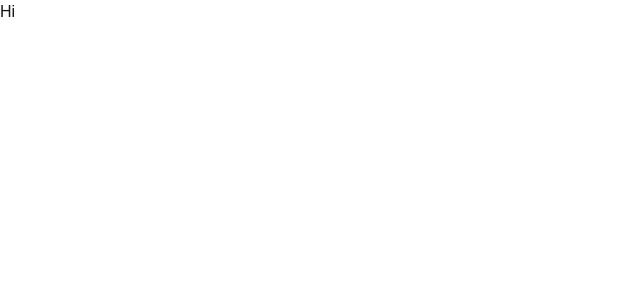
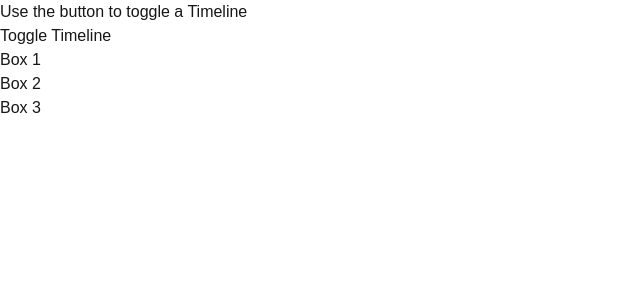
Before and after one commit to SpectralGT/Portfolio_v3, a Next.js app: page / in a window 1280 px wide. Shown: the top 300 px of the page, without its empty margins (0-640 px from the left). Built offline with nearby package versions, Linux system fonts and the light colour scheme.

Commit message:
configured gsap

```diff
--- a/app/page.tsx
+++ b/app/page.tsx
@@ -1,9 +1,42 @@
-import Image from "next/image";
+'use client';
+import React from 'react';
+import { useRef } from 'react';
+import gsap from 'gsap';
+import { useGSAP } from '@gsap/react';
+export default function Home() {
+  const container = useRef<HTMLElement | null>(null);
+  const tl = useRef<gsap.core.Timeline | null>(null);
 
-export default function Home() {
+  const toggleTimeline = () => {
+    if (tl.current) {
+      tl.current.reversed(!tl.current.reversed());
+    }
+  };
+
+  useGSAP(
+    () => {
+      const boxes = gsap.utils.toArray<HTMLElement>('.box');
+      tl.current = gsap
+        .timeline()
+        .to(boxes[0], { x: 120, rotation: 360 })
+        .to(boxes[1], { x: -120, rotation: -360 }, '<')
+        .to(boxes[2], { y: -166 })
+        .reverse();
+    },
+    { scope: container }
+  );
+
   return (
-    <div>
-      Hi
-    </div>
+    <main>
+      <section className="boxes-container" ref={container}>
+        <h2>Use the button to toggle a Timeline</h2>
+        <div>
+          <button onClick={toggleTimeline}>Toggle Timeline</button>
+        </div>
+        <div className="box gradient-blue">Box 1</div>
+        <div className="box gradient-blue">Box 2</div>
+        <div className="box gradient-blue">Box 3</div>
+      </section>
+    </main>
   );
 }
--- a/package.json
+++ b/package.json
@@ -9,6 +9,8 @@
     "lint": "eslint"
   },
   "dependencies": {
+    "@gsap/react": "^2.1.2",
+    "gsap": "^3.14.2",
     "next": "16.1.1",
     "react": "19.2.3",
     "react-dom": "19.2.3"
```
Also changed, not shown: 1 other file (tests, documents, lock files or other folders).
